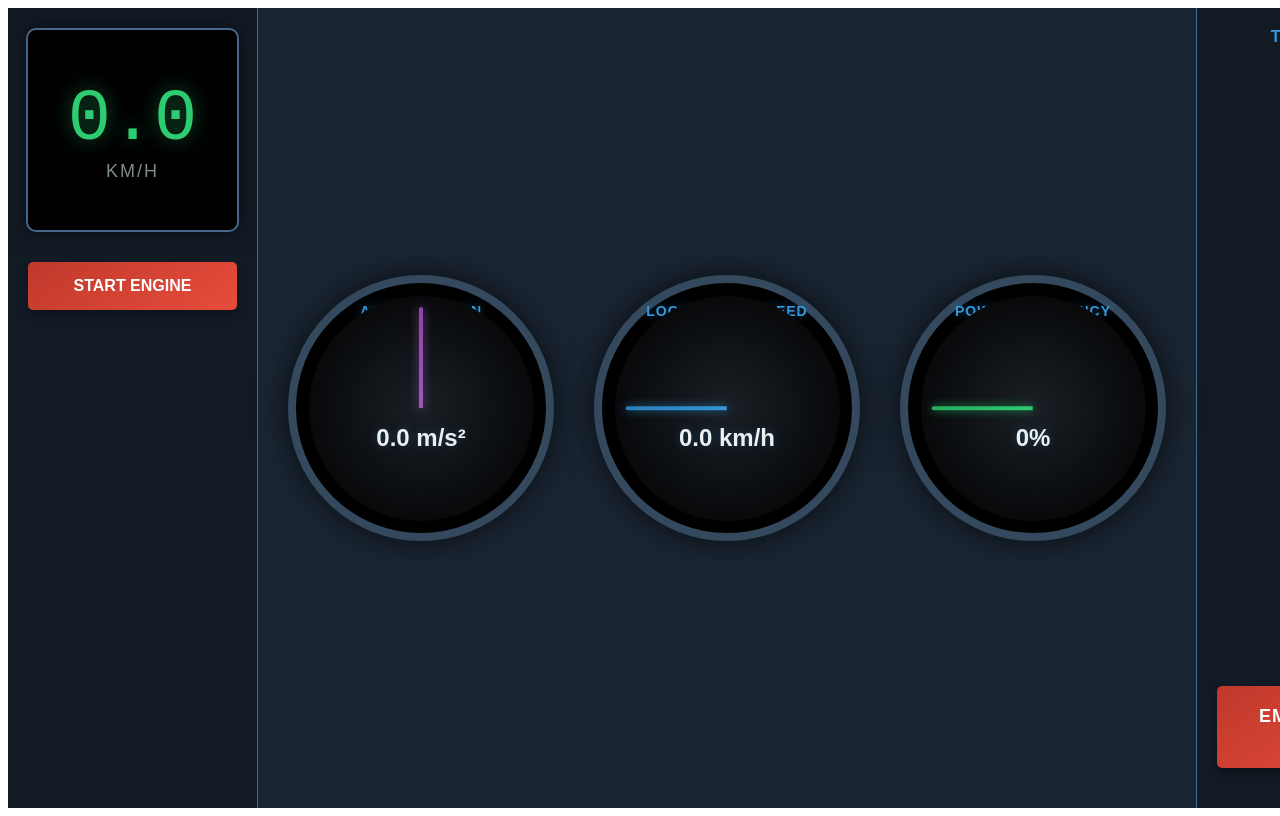
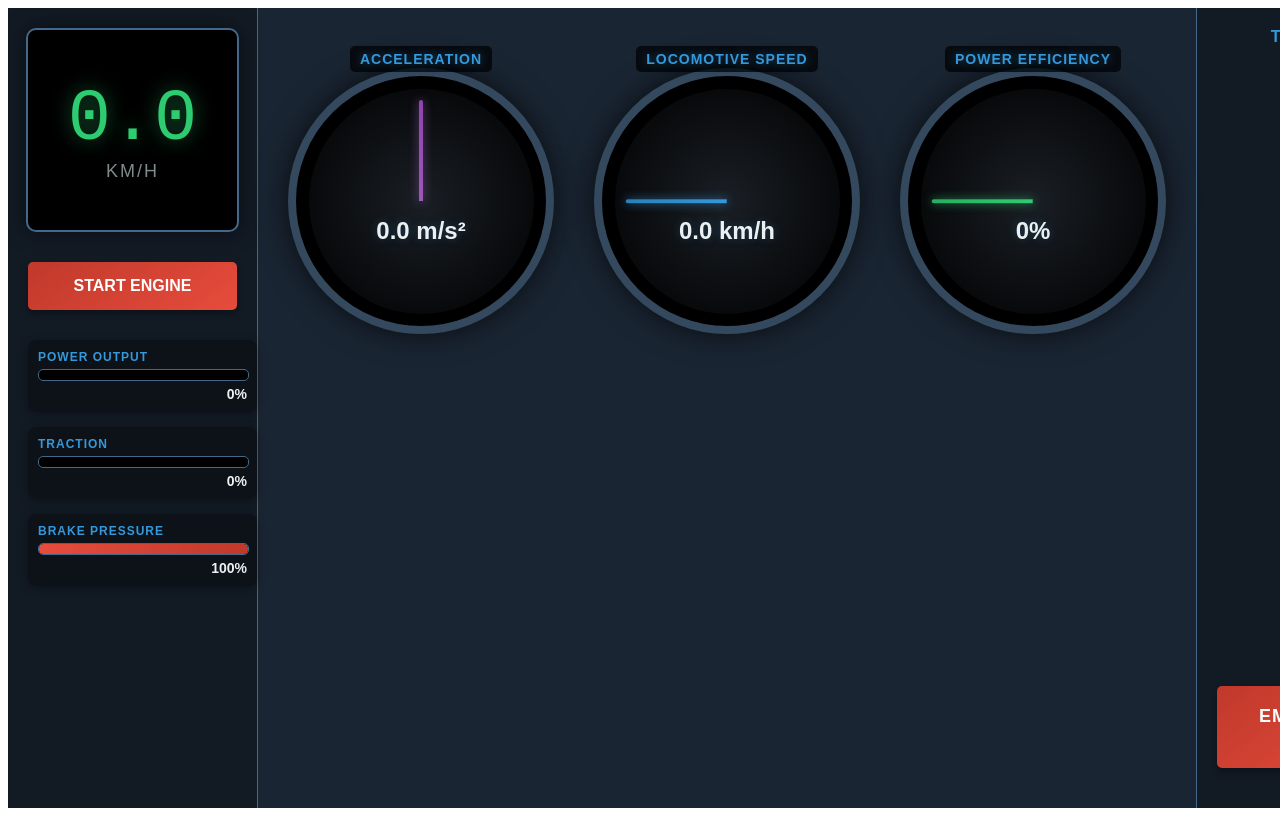
Before and after one commit to praksjain/locomotive-dashboard, a React (Create React App) app in the folder frontend/: page / in a window 1280 px wide. Built offline with nearby package versions, Linux system fonts and the light colour scheme; no server answers.

Commit message:
seocond commit

```diff
--- a/frontend/src/components/TrainCabin.tsx
+++ b/frontend/src/components/TrainCabin.tsx
@@ -158,10 +158,50 @@ const TrainCabin: React.FC = () => {
                          engineStarting ? 'STARTING...' : 'STOP ENGINE'}
                     </button>
                 </div>
+
+                {/* Additional Meters */}
+                <div className="left-panel-meters">
+                    {/* Power Output Meter */}
+                    <div className="meter-container">
+                        <div className="meter-label">POWER OUTPUT</div>
+                        <div className="meter-visual">
+                            <div
+                                className="meter-fill"
+                                style={{ width: `${throttlePosition}%` }}
+                            ></div>
+                        </div>
+                        <div className="meter-value">{throttlePosition}%</div>
+                    </div>
+
+                    {/* Traction Meter */}
+                    <div className="meter-container">
+                        <div className="meter-label">TRACTION</div>
+                        <div className="meter-visual">
+                            <div
+                                className="meter-fill traction-fill"
+                                style={{ width: `${Math.min(100, speed * 2)}%` }}
+                            ></div>
+                        </div>
+                        <div className="meter-value">{Math.min(100, Math.round(speed * 2))}%</div>
+                    </div>
+
+                    {/* Brake Pressure Meter */}
+                    <div className="meter-container">
+                        <div className="meter-label">BRAKE PRESSURE</div>
+                        <div className="meter-visual">
+                            <div
+                                className="meter-fill brake-fill"
+                                style={{ width: `${brakePressure}%` }}
+                            ></div>
+                        </div>
+                        <div className="meter-value">{brakePressure}%</div>
+                    </div>
+                </div>
             </div>
 
             {/* Center Panel - Main Gauges */}
             <div className="center-panel">
+                <div className="gauge-container">
                     {/* Acceleration Gauge */}
                     <div className="gauge acceleration-gauge">
                         <div className="gauge-title">ACCELERATION</div>
@@ -192,6 +232,7 @@ const TrainCabin: React.FC = () => {
                                 transform: `rotate(${Math.min(90, Math.max(-90, (throttlePosition - 50) * 1.8))}deg)`
                             }}></div>
                             <div className="gauge-value">{throttlePosition}%</div>
+                        </div>
                     </div>
                 </div>
             </div>
--- a/frontend/src/styles/TrainCabin.css
+++ b/frontend/src/styles/TrainCabin.css
@@ -91,13 +91,82 @@
     opacity: 0.7;
 }
 
+/* Left Panel Meters */
+.left-panel-meters {
+    width: 100%;
+    margin-top: 20px;
+    display: flex;
+    flex-direction: column;
+    gap: 15px;
+}
+
+.meter-container {
+    width: 100%;
+    background: rgba(0, 0, 0, 0.3);
+    border-radius: 8px;
+    padding: 10px;
+    box-shadow: 0 2px 10px rgba(0, 0, 0, 0.3);
+}
+
+.meter-label {
+    font-size: 12px;
+    font-weight: bold;
+    color: #3498db;
+    margin-bottom: 5px;
+    text-transform: uppercase;
+    letter-spacing: 1px;
+}
+
+.meter-visual {
+    width: 100%;
+    height: 10px;
+    background: #000;
+    border-radius: 5px;
+    overflow: hidden;
+    border: 1px solid #456789;
+    box-shadow: inset 0 0 5px rgba(0, 0, 0, 0.8);
+}
+
+.meter-fill {
+    height: 100%;
+    background: linear-gradient(90deg, #27ae60, #2ecc71);
+    border-radius: 4px;
+    transition: width 0.3s ease;
+}
+
+.traction-fill {
+    background: linear-gradient(90deg, #3498db, #2980b9);
+}
+
+.brake-fill {
+    background: linear-gradient(90deg, #e74c3c, #c0392b);
+}
+
+.meter-value {
+    font-size: 14px;
+    font-weight: bold;
+    color: #ecf0f1;
+    margin-top: 5px;
+    text-align: right;
+}
+
 /* Center Panel - Main Gauges */
 .center-panel {
     padding: 30px;
     display: flex;
+    flex-direction: column;
+    align-items: center;
+    justify-content: flex-start;
+    gap: 40px;
+}
+
+/* Gauge Container */
+.gauge-container {
+    display: flex;
     justify-content: center;
     align-items: center;
     gap: 40px;
+    width: 100%;
 }
 
 /* Gauge Styling */
@@ -113,17 +182,22 @@
     align-items: center;
     justify-content: center;
     box-shadow: 0 0 30px rgba(0, 0, 0, 0.7);
+    margin-top: 30px; /* Add space for the title */
 }
 
 .gauge-title {
     position: absolute;
-    top: 20px;
+    top: -30px;
     font-size: 14px;
     font-weight: bold;
     color: #3498db;
     text-transform: uppercase;
     letter-spacing: 1px;
     text-shadow: 0 0 10px rgba(52, 152, 219, 0.5);
+    background-color: rgba(0, 0, 0, 0.7);
+    padding: 5px 10px;
+    border-radius: 5px;
+    z-index: 10;
 }
 
 .gauge-display {
```
Also changed, not shown: 2 other files (tests, documents, lock files or other folders). Lines whose indentation alone changed are shown as unchanged.
